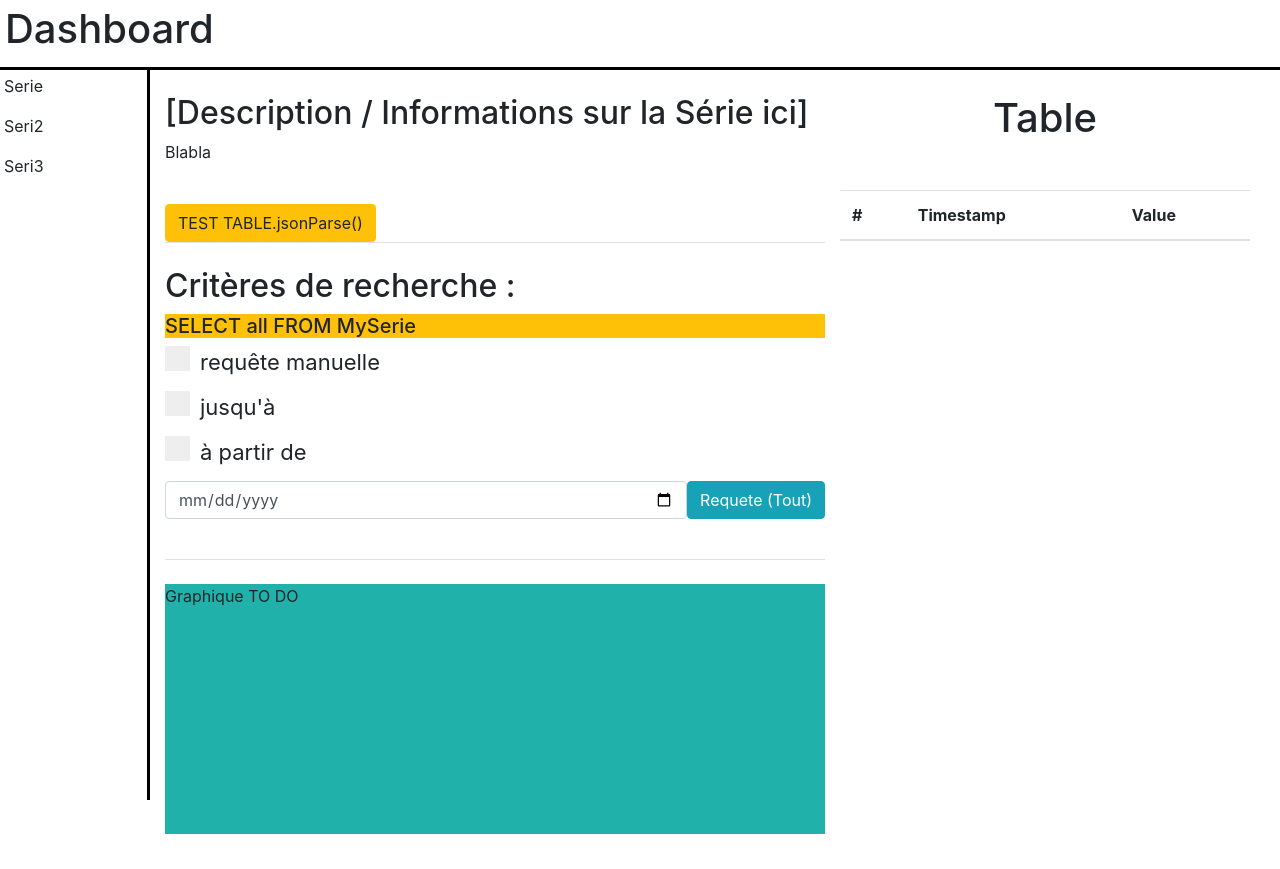
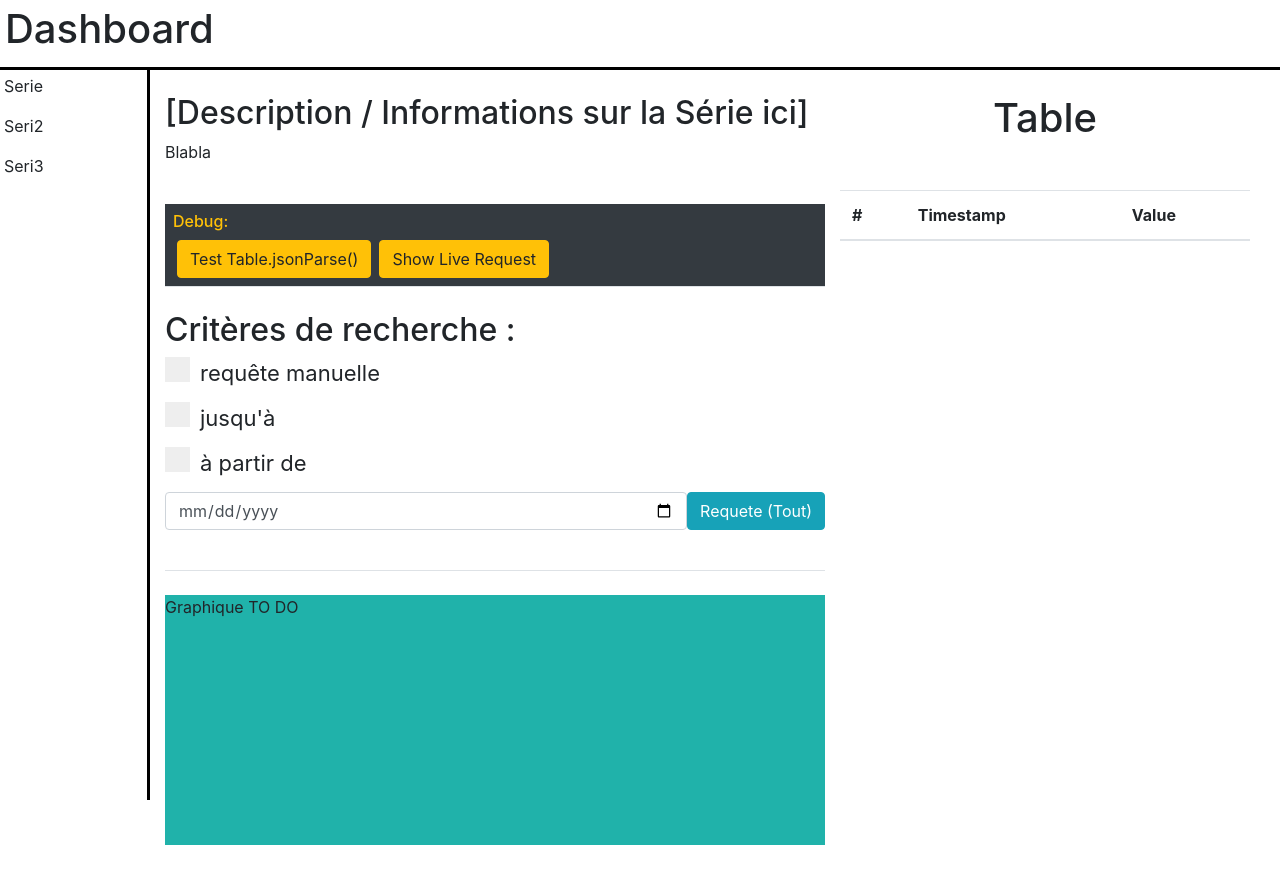
Before and after one commit to PierreTSE/2020-BDD-dashboard, a Vue app: page / in a window 1280 px wide. Built offline with nearby package versions, Linux system fonts and the light colour scheme.

Commit message:
Fonctionnalités de débugage pour les requetes

```diff
--- a/src/App.vue
+++ b/src/App.vue
@@ -10,9 +10,12 @@
         <div id="content-left">
           <InfoSerie />
 
-          <button id="DEBUG" class="btn btn-warning" @click="on_DEBUG_press()">TEST TABLE.jsonParse()</button>
-
-          <RequestForm />
+          <div class="bg-dark p-2">
+            <p class="h6 text-warning">Debug:</p>
+            <button id="DEBUG_Table" class="btn btn-warning mx-1" @click="on_DEBUG_Table_press()">Test Table.jsonParse()</button>
+            <button id="DEBUG_Request" class="btn btn-warning mx-1" @click="on_DEBUG_Request_press()">Show Live Request</button>
+          </div>
+          <RequestForm ref="requestForm"/>
           <MyGraph />
         </div>
         <div id="content-right">
@@ -46,7 +49,7 @@ export default {
     Table
   },
   methods: {
-    on_DEBUG_press() {
+    on_DEBUG_Table_press() {
       // Generer des données aléatoires
       let fake_data = {
         "success" : true,
@@ -58,7 +61,15 @@ export default {
         ]
       };
       this.$refs.myTable.jsonParse(JSON.stringify(fake_data));
+    },
+  on_DEBUG_Request_press() {
+    this.$refs.requestForm.show_request = !this.$refs.requestForm.show_request;
+    if (this.$refs.requestForm.show_request) {
+      document.getElementById("DEBUG_Request").innerText  = "Hide Live Request";
+    } else {
+      document.getElementById("DEBUG_Request").innerText  = "Show Live Request";
     }
+  },
   }
 };
 
--- a/src/components/RequestForm.vue
+++ b/src/components/RequestForm.vue
@@ -1,7 +1,7 @@
 <template>
     <div class="py-4 border-top border-bottom">
         <h2>Critères de recherche :</h2>
-        <p class="h5 bg-warning">{{ request }}</p>
+        <p class="h5 bg-warning" v-if="show_request">{{ request }}</p>
 
         <div class="alert alert-danger alert-dismissible" role="alert" v-if="show_alert">
             Erreur de syntaxe dans la requete !
@@ -53,6 +53,7 @@ export default {
         date_exact: null,
         request: null,
         serie: "MySerie",
+        show_request: false,
         show_alert: false,
     }),
     methods: {
```
